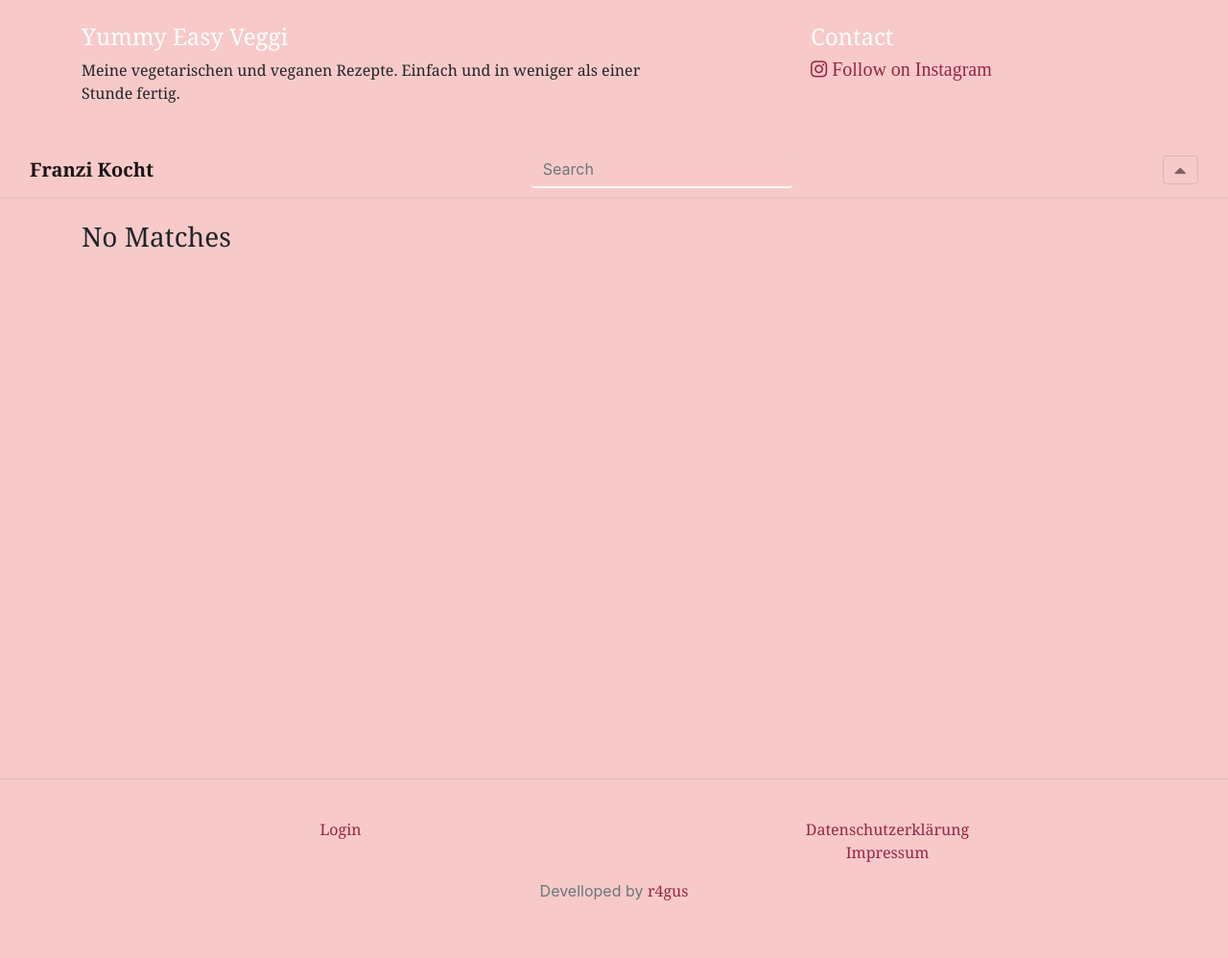
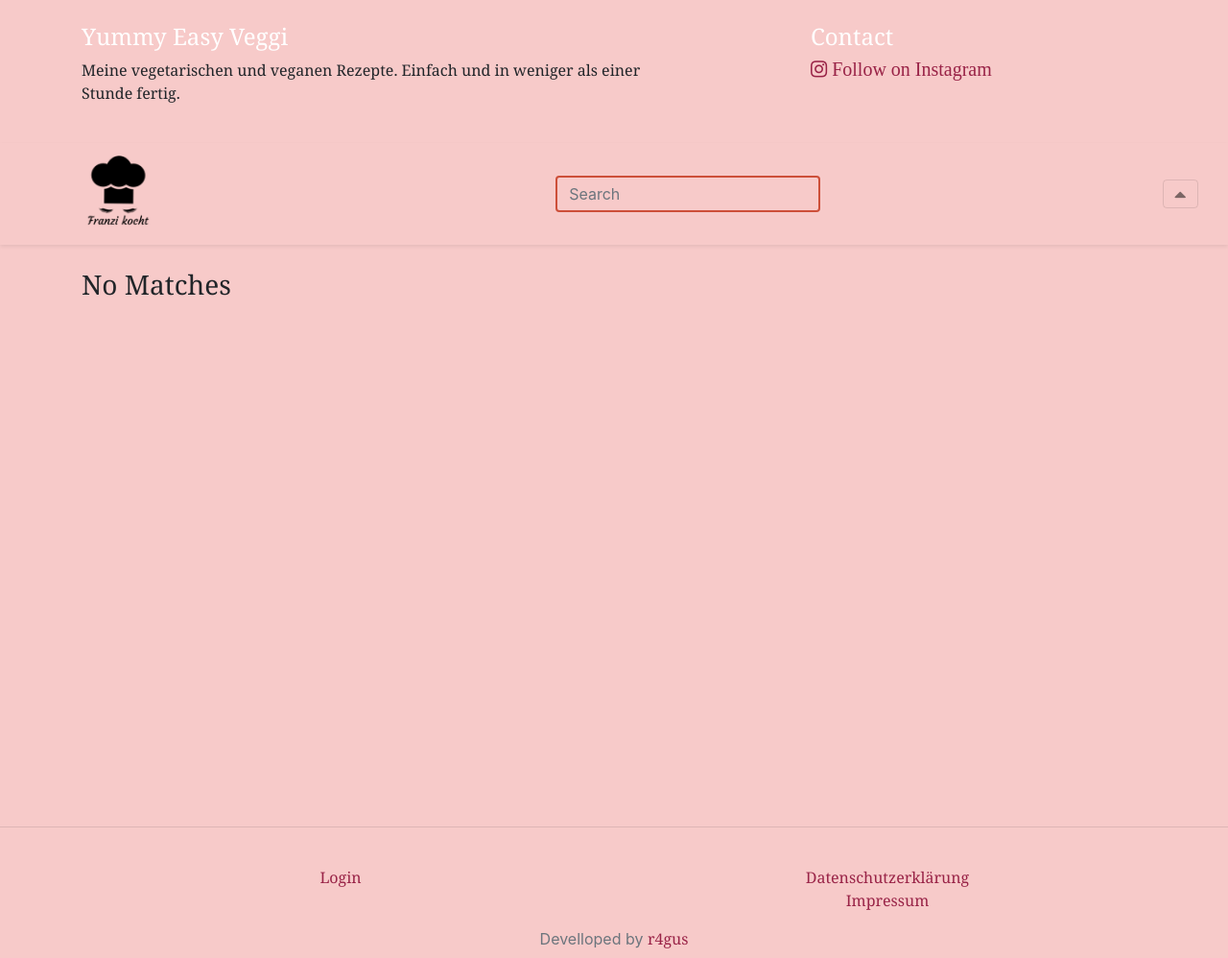
Before and after one commit to r4gus/Blogger, a Flask app: page / in a window 1280 px wide. Shown: the whole page at 96% size. Before the commit the page ends 938 px from the top, so only its background shows below. Run offline with Flask 2, Linux system fonts and the light colour scheme; data that the repository does not hold is empty; some libraries are stand-ins or nearby versions.

Commit message:
logo added

```diff
--- a/app/static/css/main.css
+++ b/app/static/css/main.css
@@ -7,7 +7,7 @@
 	min-height: 100vh;
 }
 
-p, h1, h2, h3, h4, a {
+p, h1, h2, h3, h4, a, b, em, i, li, ol, pre, strong, ul {
     font-family: Georgia, serif;
 }
 
@@ -75,20 +75,13 @@
 
 input.search-box {
     background-color: #F7CAC9;
-    border-top: none;
-    border-left: none;
-    border-right: none;
-    border-bottom: 2px solid white;
+    border: 2px solid #cd4f39;
 }
 
 input.search-box:focus {
 	box-shadow: none;
-    border: none;
     background-color: #F7CAC9;
-    border-top: none;
-    border-left: none;
-    border-right: none;
-    border-bottom: 2px solid #992347;
+    border: 2px solid white;
 }
 
 
--- a/app/templates/new_navbar.html
+++ b/app/templates/new_navbar.html
@@ -22,7 +22,8 @@
 <nav class="navbar navbar-light shadow-sm">
     <div class="container-fluid d-flex justify-content-between">
         <a class="navbar-brand d-flex align-items-center" href="{{ url_for('main.index') }}">
-            <strong>Franzi Kocht</strong>
+            <!--<strong>Franzi Kocht</strong>-->
+            <img src="/static/logos/franzi_simple.png" height="80" alt="Franzi">
         </a>
 
 		<form class="form-inline" method="get" action="{{ url_for('main.index') }}">
--- a/app/templates/post.html
+++ b/app/templates/post.html
@@ -21,7 +21,7 @@
 	</div>
 	<div class="col-md-7 offset-md-1 p-2">
 		{% if post.body_html %}
-		    {{ post.body_html | safe }}
+            {{ post.body_html | safe }}
 		{% else %}
 		    <h3>Ooops... there should actually be a recipe here.</h3>
 		{% endif %}
```
Also changed, not shown: app/static/franzi_kocht_logo.png (deleted), app/static/logos/LogoMakr_57W0v0.png (added), app/static/logos/franzi_long.png (added), app/static/logos/franzi_long_red.png (added), app/static/logos/franzi_short.png (added), app/static/logos/franzi_simple.png (added), app/static/logos/franzi_simple_red.png (added), database/data.sqlite (added).
